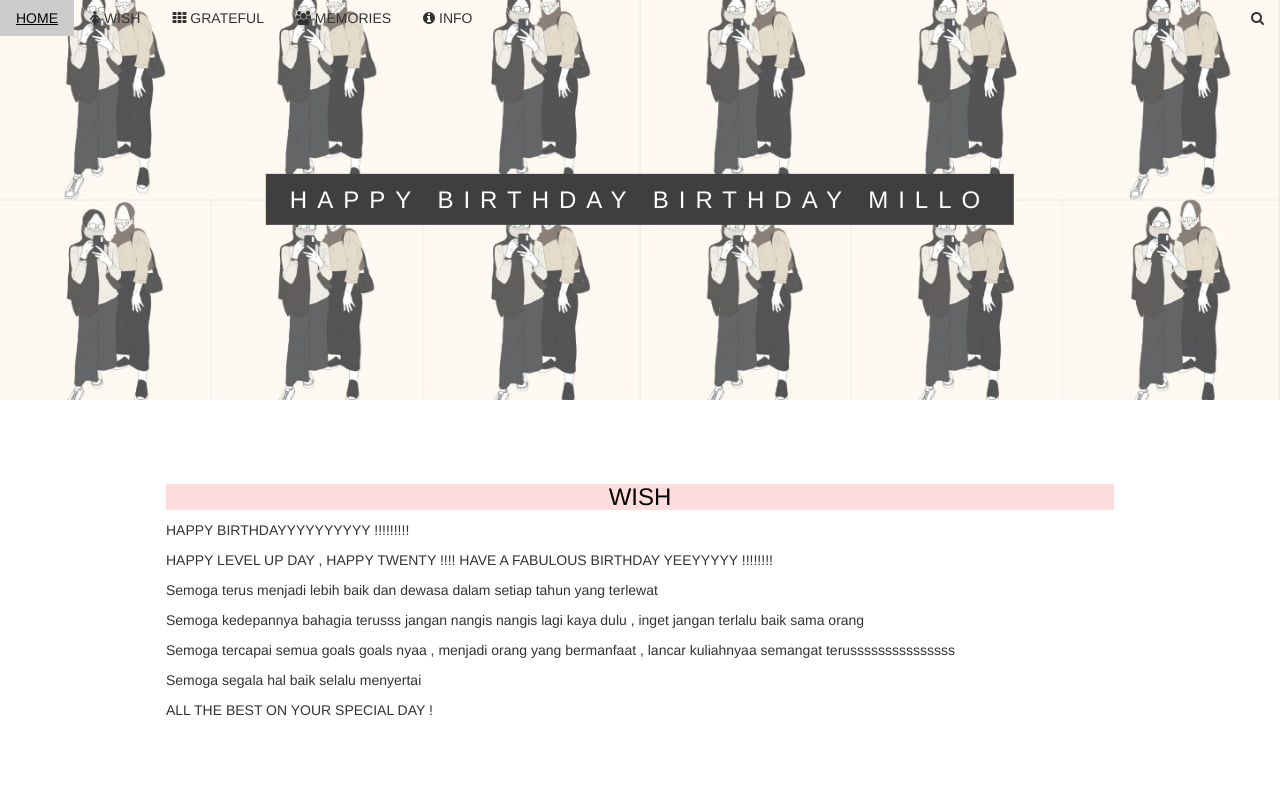
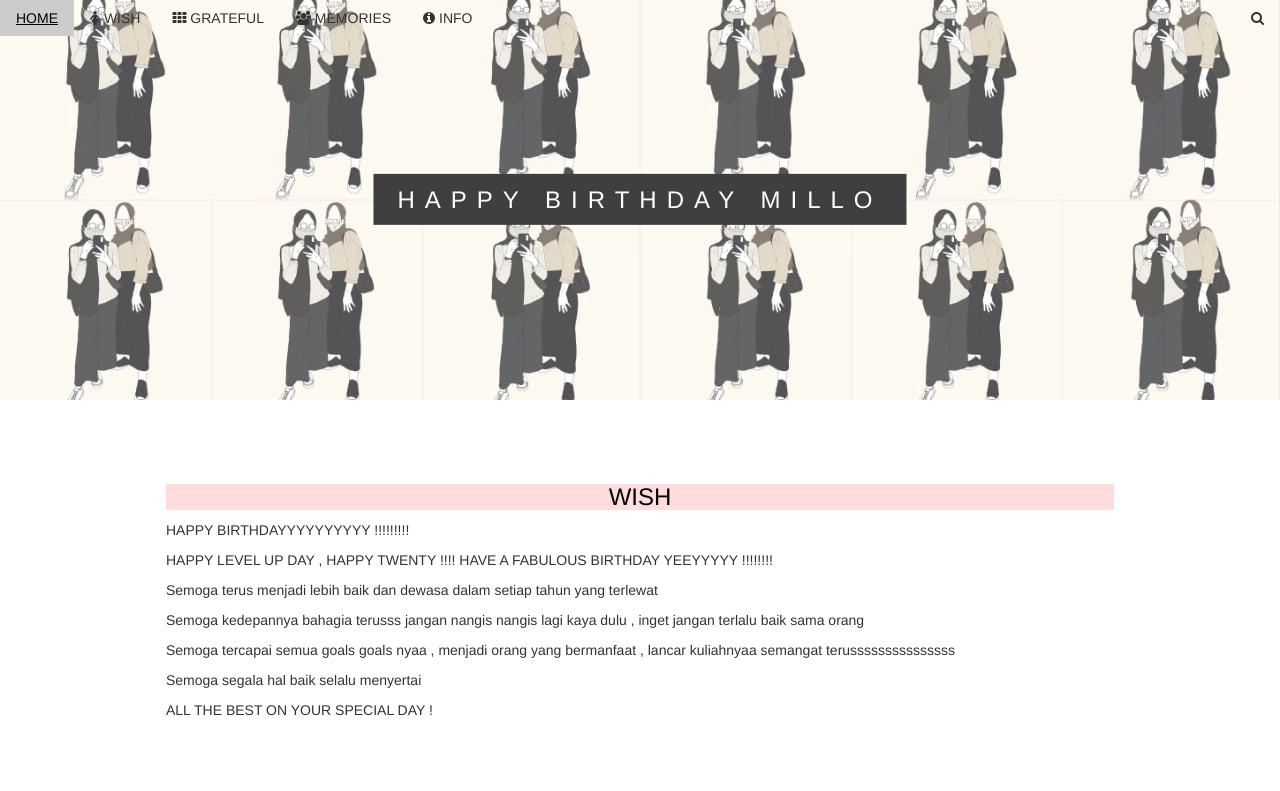
Before and after one commit to anggiisna/happybirthdayfromaisna, a plain HTML site: page HBD.html in a window 1280 px wide. Shown: the top 791 px of the page. Drawn offline with nearby package versions, Linux system fonts and the light colour scheme.

Commit message:
first projek

```diff
--- a/index.html
+++ b/HBD.html
@@ -82,7 +82,7 @@ body, html {
 <!-- First Parallax Image with Logo Text -->
 <div class="bgimg-1 w3-display-container w3-opacity-min" id="home">
   <div class="w3-display-middle" style="white-space:nowrap;">
-    <span class="w3-center w3-padding-large w3-black w3-xlarge w3-wide w3-animate-opacity">HAPPY BIRTHDAY <span class="w3-hide-small">BIRTHDAY</span> MILLO</span>
+    <span class="w3-center w3-padding-large w3-black w3-xlarge w3-wide w3-animate-opacity">HAPPY <span class="w3-hide-small">BIRTHDAY</span> MILLO</span>
   </div>
 </div>
 
```
